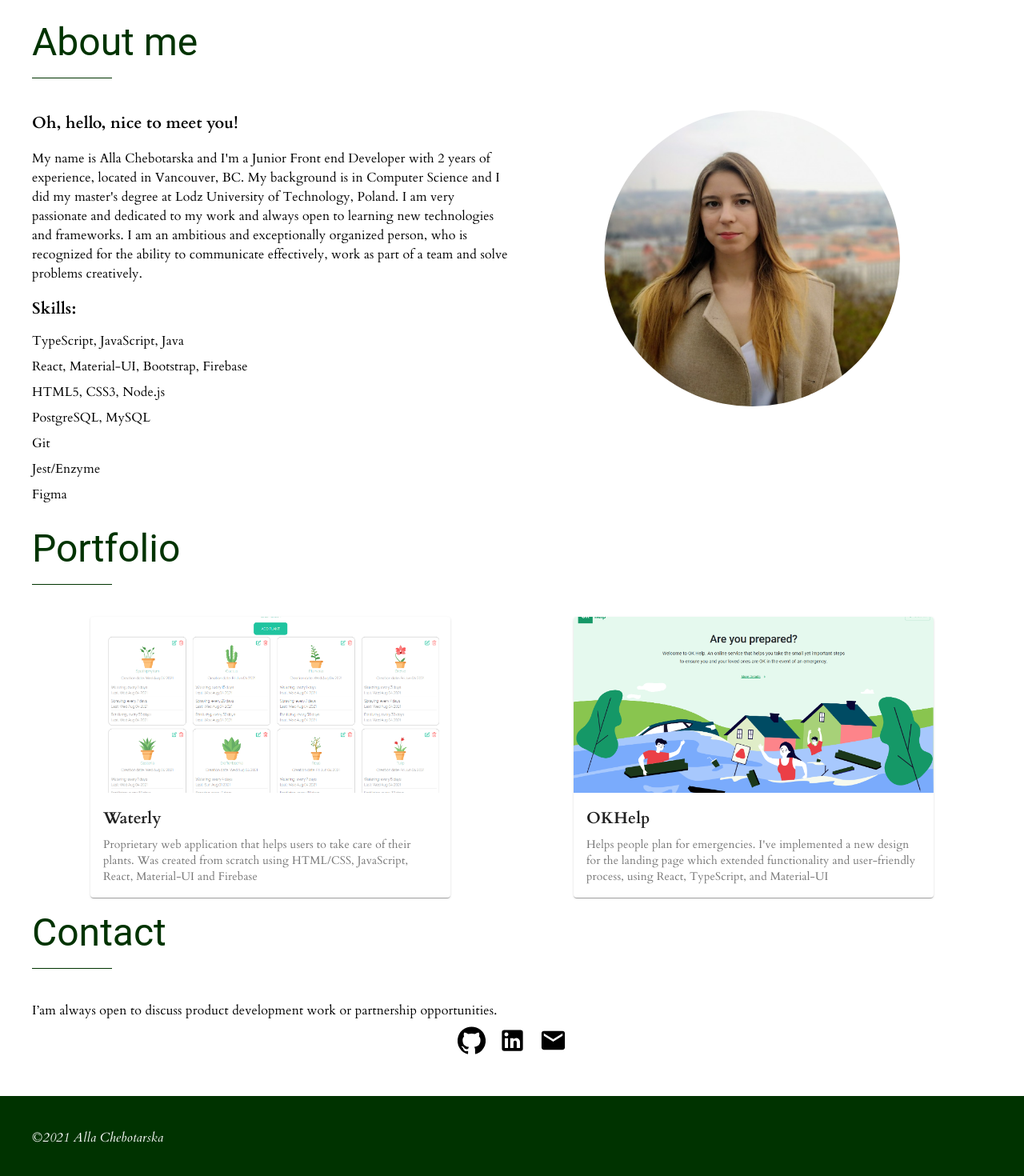
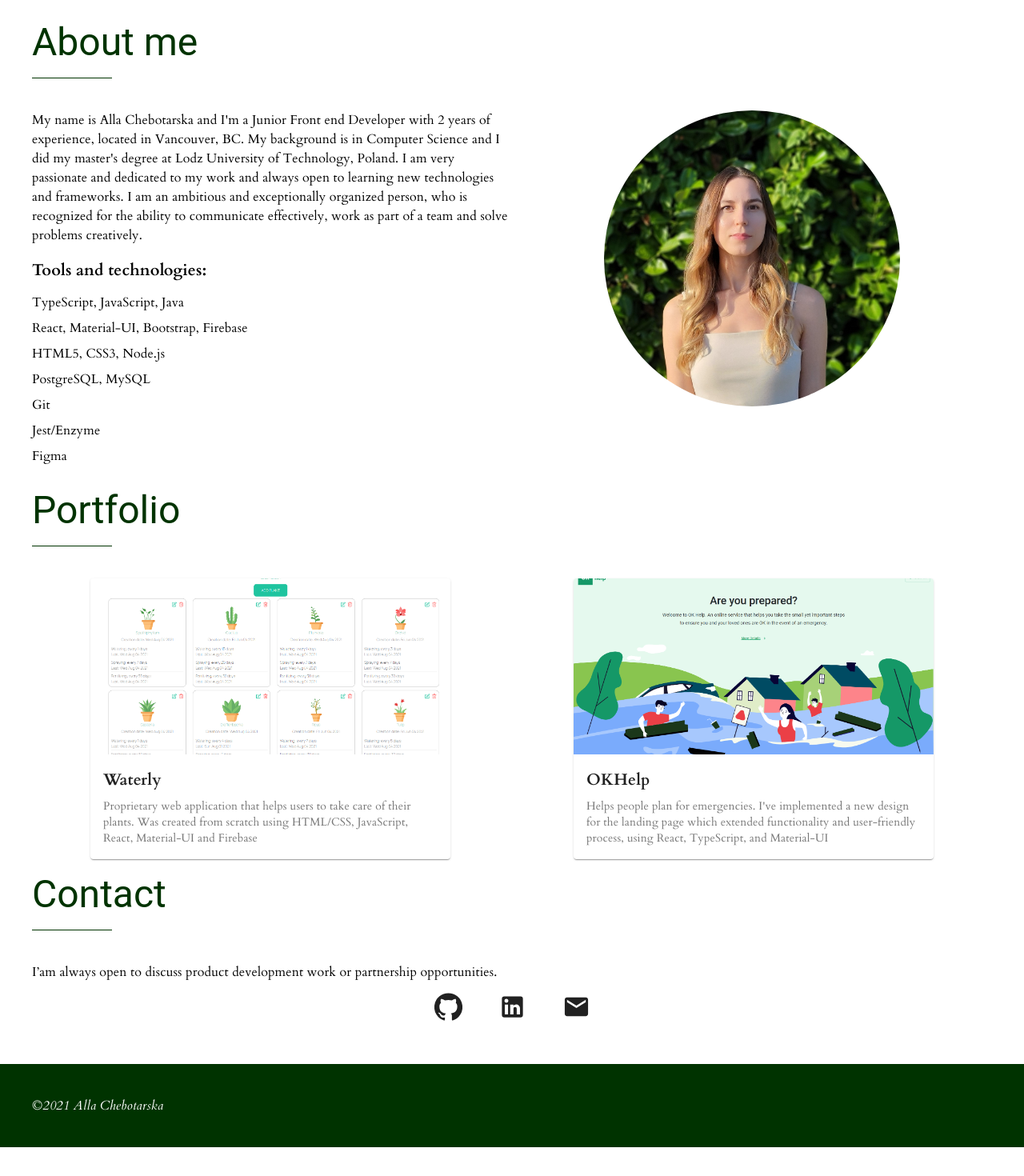
Before and after one commit to alla-chebotarska/portfolio, a React (Create React App) app: page / in a window 1280 px wide. Shown: the part 880-2350 px from the top of the page at 80% size. After the commit the page ends 2314 px from the top, so only its background shows below. Built offline with nearby package versions, Linux system fonts and the light colour scheme.

Commit message:
Added new photo to the about section

```diff
--- a/src/components/About/About.tsx
+++ b/src/components/About/About.tsx
@@ -8,7 +8,7 @@ import {
   ListItemText,
 } from "@material-ui/core";
 import { makeStyles, Theme } from "@material-ui/core";
-import about from "../../img/me_small.png";
+import about from "../../img/alla.jpg";
 
 const useStyles = makeStyles((theme: Theme) => ({
   aboutContainer: {
@@ -57,21 +57,18 @@ export default function About() {
     <>
       <Grid container className={classes.aboutContainer}>
         <Grid item xs={12} md={6}>
-          <Box pb={2}>
-            <Typography variant="h6">Oh, hello, nice to meet you!</Typography>
-          </Box>
           <Typography variant="body1">
-            My name is Alla Chebotarska and I'm a Junior Front end Developer with 2
-            years of experience, located in Vancouver, BC. My background is in
-            Computer Science and I did my master's degree at Lodz University of
-            Technology, Poland. I am very passionate and dedicated to my work
-            and always open to learning new technologies and frameworks. I am an
-            ambitious and exceptionally organized person, who is recognized for
-            the ability to communicate effectively, work as part of a team and
-            solve problems creatively.
+            My name is Alla Chebotarska and I'm a Junior Front end Developer
+            with 2 years of experience, located in Vancouver, BC. My background
+            is in Computer Science and I did my master's degree at Lodz
+            University of Technology, Poland. I am very passionate and dedicated
+            to my work and always open to learning new technologies and
+            frameworks. I am an ambitious and exceptionally organized person,
+            who is recognized for the ability to communicate effectively, work
+            as part of a team and solve problems creatively.
           </Typography>
           <Box pt={2}>
-            <Typography variant="h6">Skills:</Typography>
+            <Typography variant="h6">Tools and technologies:</Typography>
           </Box>
           <List>
             {skillsList.map((item, idx) => (
--- a/src/components/Contact/Contact.tsx
+++ b/src/components/Contact/Contact.tsx
@@ -1,4 +1,4 @@
-import { Box, Grid, Link, Typography } from "@material-ui/core";
+import { Box, Grid, Typography, Button } from "@material-ui/core";
 import { makeStyles, Theme } from "@material-ui/core/styles";
 import GitHubIcon from "@material-ui/icons/GitHub";
 import LinkedInIcon from "@material-ui/icons/LinkedIn";
@@ -22,7 +22,7 @@ const contactList = [
   ),
   createData(
     <LinkedInIcon fontSize="large" />,
-    "https://github.com/alla-chebotarska"
+    "https://www.linkedin.com/in/alla-chebotarska/"
   ),
   createData(
     <EmailIcon fontSize="large" />,
@@ -43,14 +43,13 @@ export default function Contact() {
         <Grid item xs={12}>
           <Box display="flex" justifyContent="center">
             {contactList.map((item, idx) => (
-              <Link
+              <Button
                 key={idx}
-                href={item.href}
-                color="inherit"
                 className={classes.contactIcon}
+                onClick={() => window.open(item.href, "_blank")}
               >
                 {item.icon}
-              </Link>
+              </Button>
             ))}
           </Box>
         </Grid>
```
Also changed, not shown: src/img/alla.jpg (added).
